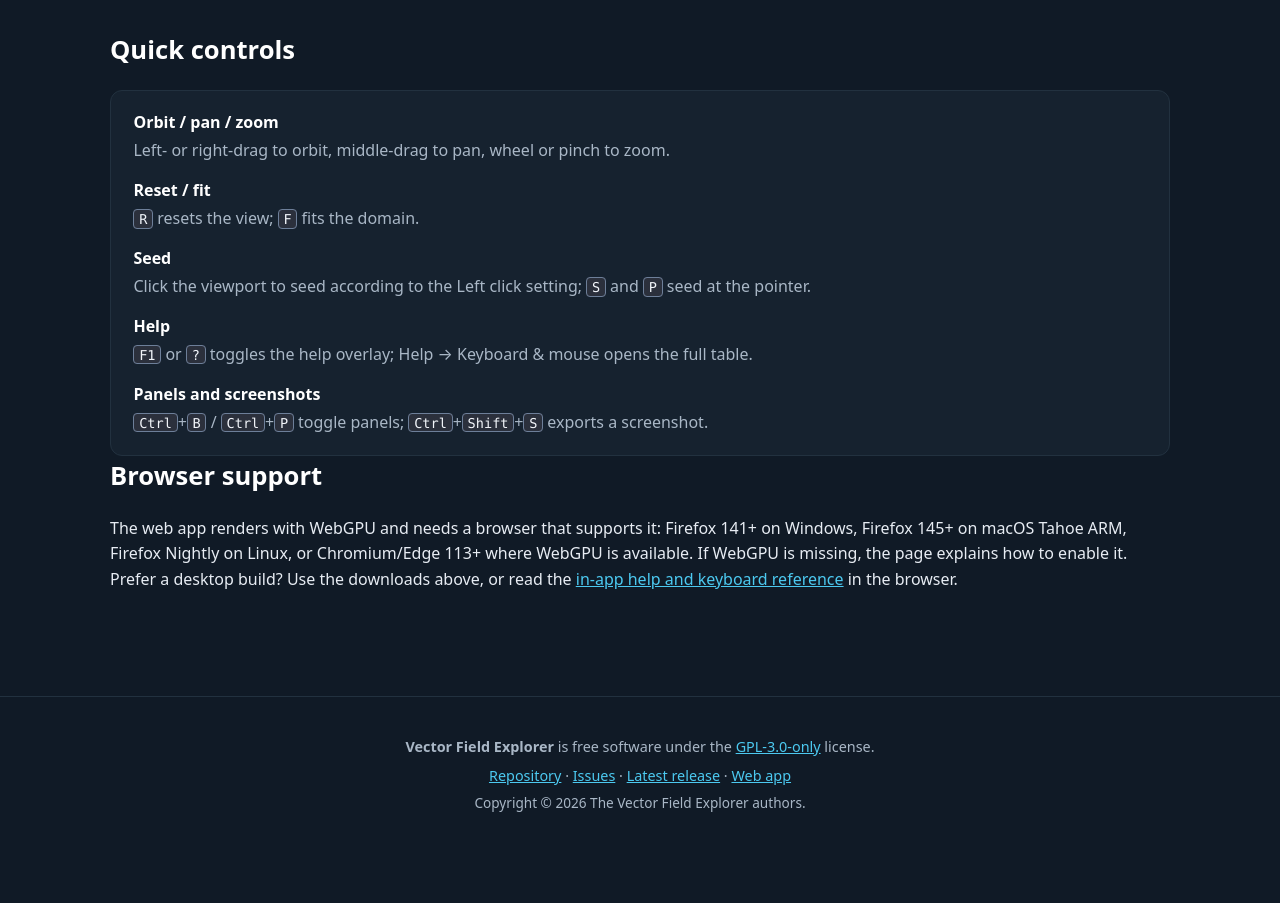
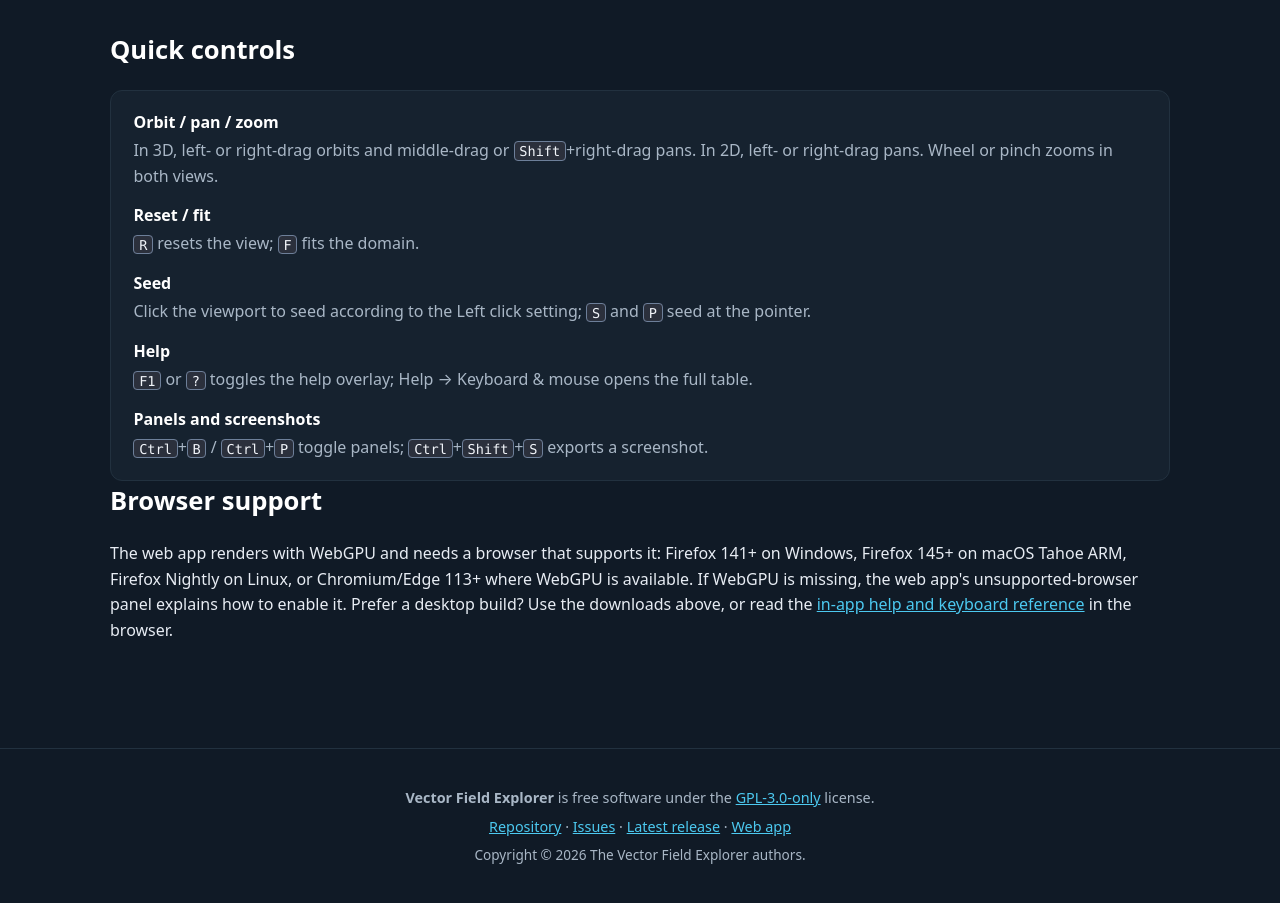
Before and after one commit to ttgg1/vector-field-explorer, a plain HTML site: page site/download.html in a window 1280 px wide. Shown: the part 2760-3663 px from the top of the page. Before the commit the page ends 3628 px from the top, so only its background shows below. Drawn offline with Linux system fonts and the light colour scheme; files whose address does not match are found by name.

Commit message:
docs: correct the download page screenshot and controls copy
Review fixes for ticket 16a: the body screenshot is the 2D view with the
formula (-y, x), the controls split 2D pan from 3D orbit/pan, the browser
note points at the web app's unsupported-browser panel, and the header logo
is decorative (empty alt) because the adjacent text names the project.

```diff
--- a/site/download.html
+++ b/site/download.html
@@ -45,7 +45,7 @@
           src="icons/favicon-32.png"
           width="32"
           height="32"
-          alt="Vector Field Explorer logo"
+          alt=""
         />
         <span>Vector Field Explorer</span>
       </a>
@@ -97,7 +97,7 @@
             width="1280"
             height="800"
             loading="lazy"
-            alt="Vector Field Explorer's 3D view with a formula in the top bar, controls sidebar and a colorful arrow field"
+            alt="Vector Field Explorer's 2D view with the formula (-y, x) in the top bar, the 2D View tab selected, and a colorful arrow field with streamlines"
           />
           <figcaption>
             Pick a preset or type your own formula, tune the arrows, streamlines
@@ -212,7 +212,7 @@ cargo build --release
         <div class="controls-grid">
           <dl>
             <dt>Orbit / pan / zoom</dt>
-            <dd>Left- or right-drag to orbit, middle-drag to pan, wheel or pinch to zoom.</dd>
+            <dd>In 3D, left- or right-drag orbits and middle-drag or <kbd>Shift</kbd>+right-drag pans. In 2D, left- or right-drag pans. Wheel or pinch zooms in both views.</dd>
             <dt>Reset / fit</dt>
             <dd><kbd>R</kbd> resets the view; <kbd>F</kbd> fits the domain.</dd>
             <dt>Seed</dt>
@@ -229,8 +229,9 @@ cargo build --release
           The web app renders with WebGPU and needs a browser that supports it:
           Firefox 141+ on Windows, Firefox 145+ on macOS Tahoe ARM, Firefox
           Nightly on Linux, or Chromium/Edge 113+ where WebGPU is available. If
-          WebGPU is missing, the page explains how to enable it. Prefer a
-          desktop build? Use the downloads above, or read the
+          WebGPU is missing, the web app's unsupported-browser panel explains
+          how to enable it. Prefer a desktop build? Use the downloads above, or
+          read the
           <a href="./">in-app help and keyboard reference</a> in the browser.
         </p>
       </section>
```
